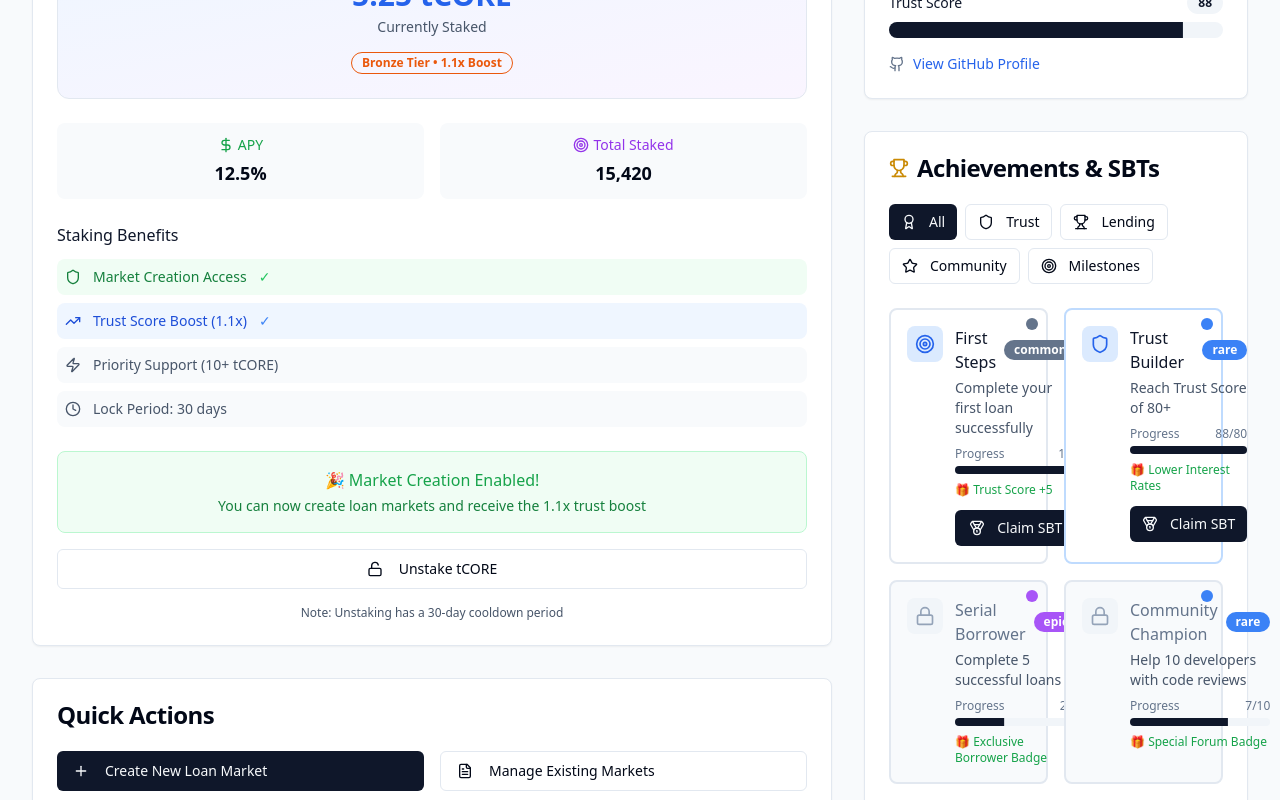
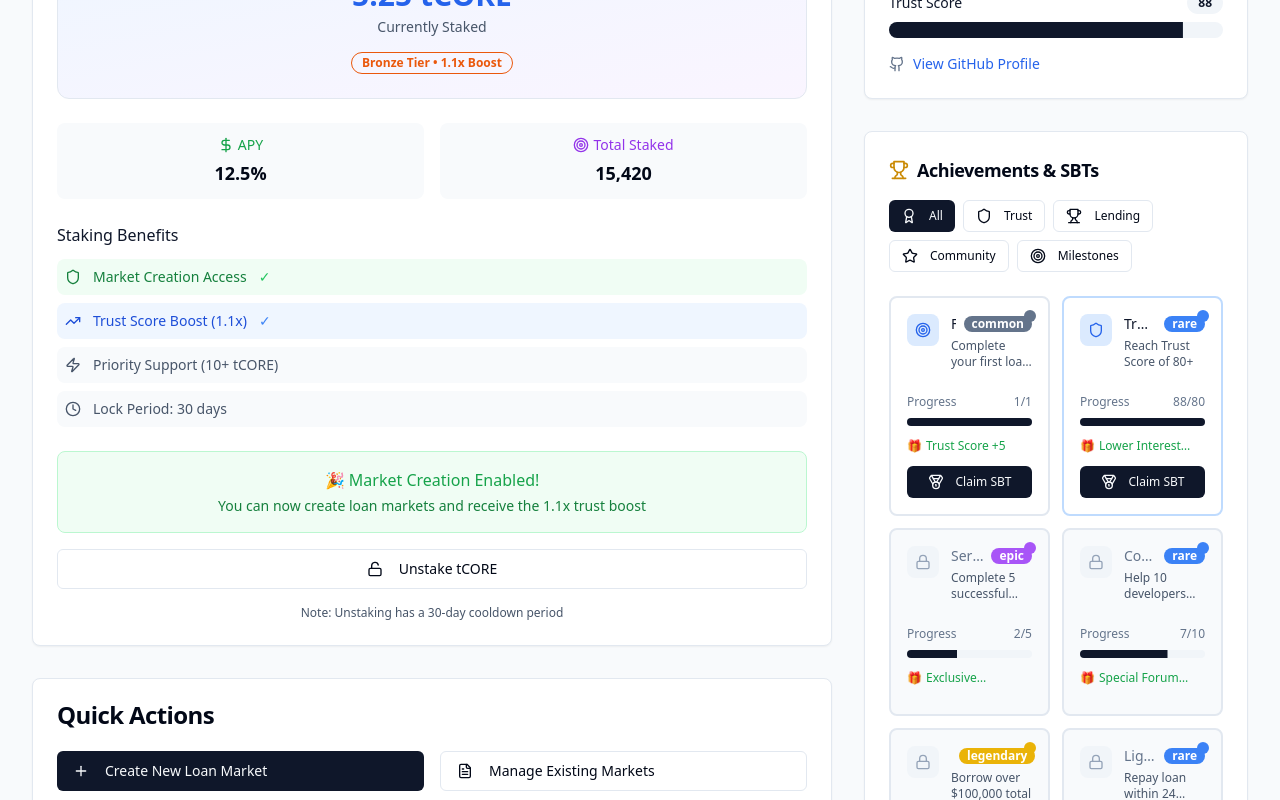
Before and after one commit to 71220903/coredev-finance-flow, a React (Vite) app: page /dashboard in a window 1280 px wide. Shown: the part 500-1300 px from the top of the page. Built offline with nearby package versions, Linux system fonts and the light colour scheme.

Commit message:
Fix: Improve AchievementsWidget UI
Refactor AchievementsWidget to improve layout and visual presentation, addressing the reported display issues.

```diff
--- a/src/components/AchievementsWidget.tsx
+++ b/src/components/AchievementsWidget.tsx
@@ -152,25 +152,32 @@ const AchievementsWidget = () => {
     });
   };
 
+  const formatProgress = (current: number, max: number) => {
+    if (max >= 1000) {
+      return `${(current / 1000).toFixed(0)}k/${(max / 1000).toFixed(0)}k`;
+    }
+    return `${current}/${max}`;
+  };
+
   return (
-    <Card className="animate-fade-in">
-      <CardHeader>
-        <CardTitle className="flex items-center space-x-2">
+    <Card className="animate-fade-in w-full">
+      <CardHeader className="pb-4">
+        <CardTitle className="flex items-center space-x-2 text-lg">
           <Trophy className="h-5 w-5 text-yellow-600" />
           <span>Achievements & SBTs</span>
         </CardTitle>
       </CardHeader>
 
-      <CardContent className="space-y-6">
+      <CardContent className="space-y-4">
         {/* Category Filter */}
-        <div className="flex flex-wrap gap-2">
+        <div className="flex flex-wrap gap-2 pb-2">
           {categories.map((category) => (
             <Button
               key={category.id}
               variant={selectedCategory === category.id ? "default" : "outline"}
               size="sm"
               onClick={() => setSelectedCategory(category.id)}
-              className="transition-all duration-200 hover:scale-105"
+              className="h-8 text-xs px-3 transition-all duration-200 hover:scale-105"
             >
               <category.icon className="h-3 w-3 mr-1" />
               {category.label}
@@ -179,66 +186,71 @@ const AchievementsWidget = () => {
         </div>
 
         {/* Achievements Grid */}
-        <div className="grid grid-cols-1 md:grid-cols-2 gap-4">
+        <div className="grid grid-cols-1 xl:grid-cols-2 gap-3">
           {filteredAchievements.map((achievement) => (
             <div
               key={achievement.id}
-              className={`relative p-4 rounded-lg border-2 transition-all duration-300 hover:scale-105 hover:shadow-lg ${
+              className={`relative p-4 rounded-lg border-2 transition-all duration-300 hover:scale-[1.02] hover:shadow-md min-h-[160px] ${
                 achievement.unlocked
                   ? `${getRarityBorder(achievement.rarity)} bg-white`
                   : "border-slate-200 bg-slate-50"
               }`}
             >
               {/* Rarity Indicator */}
-              <div className={`absolute top-2 right-2 w-3 h-3 rounded-full ${getRarityColor(achievement.rarity)}`} />
+              <div className={`absolute top-3 right-3 w-3 h-3 rounded-full ${getRarityColor(achievement.rarity)}`} />
 
-              <div className="flex items-start space-x-3">
-                <div className={`p-2 rounded-lg ${
+              <div className="flex flex-col h-full">
+                <div className="flex items-start space-x-3 mb-3">
+                  <div className={`p-2 rounded-lg flex-shrink-0 ${
                     achievement.unlocked
                       ? "bg-blue-100 text-blue-600"
                       : "bg-slate-100 text-slate-400"
                   }`}>
                     {achievement.unlocked ? (
-                    <achievement.icon className="h-5 w-5" />
+                      <achievement.icon className="h-4 w-4" />
                     ) : (
-                    <Lock className="h-5 w-5" />
+                      <Lock className="h-4 w-4" />
                     )}
                   </div>
 
-                <div className="flex-1">
+                  <div className="flex-1 min-w-0">
                     <div className="flex items-center space-x-2 mb-1">
-                    <h4 className={`font-medium ${achievement.unlocked ? "text-slate-900" : "text-slate-500"}`}>
+                      <h4 className={`font-medium text-sm truncate ${achievement.unlocked ? "text-slate-900" : "text-slate-500"}`}>
                         {achievement.title}
                       </h4>
-                    <Badge variant="outline" className={`text-xs ${getRarityColor(achievement.rarity)} text-white border-0`}>
+                      <Badge variant="outline" className={`text-xs px-2 py-0 ${getRarityColor(achievement.rarity)} text-white border-0 flex-shrink-0`}>
                         {achievement.rarity}
                       </Badge>
                     </div>
 
-                  <p className="text-sm text-slate-600 mb-2">{achievement.description}</p>
+                    <p className="text-xs text-slate-600 mb-3 line-clamp-2">{achievement.description}</p>
+                  </div>
+                </div>
 
-                  {/* Progress Bar */}
-                  <div className="space-y-1">
+                {/* Progress Section */}
+                <div className="space-y-2 mb-3">
                   <div className="flex justify-between text-xs text-slate-500">
                     <span>Progress</span>
-                      <span>{achievement.progress}/{achievement.maxProgress}</span>
+                    <span className="font-medium">{formatProgress(achievement.progress, achievement.maxProgress)}</span>
                   </div>
                   <Progress
-                      value={(achievement.progress / achievement.maxProgress) * 100}
+                    value={Math.min((achievement.progress / achievement.maxProgress) * 100, 100)}
                     className="h-2"
                   />
                 </div>
 
                 {/* Reward Info */}
-                  <div className="mt-2 text-xs text-green-600">
-                    🎁 {achievement.reward}
+                <div className="text-xs text-green-600 mb-3 flex items-start space-x-1">
+                  <span>🎁</span>
+                  <span className="line-clamp-1">{achievement.reward}</span>
                 </div>
 
-                  {/* SBT Claim Button */}
+                {/* Action Button */}
+                <div className="mt-auto">
                   {achievement.unlocked && achievement.sbtTokenId && (
                     <Button
                       size="sm"
-                      className="mt-3 w-full transition-all duration-200 hover:scale-105"
+                      className="w-full h-8 text-xs transition-all duration-200 hover:scale-105"
                       onClick={() => handleClaimSBT(achievement)}
                     >
                       <Medal className="h-3 w-3 mr-1" />
@@ -247,9 +259,9 @@ const AchievementsWidget = () => {
                   )}
 
                   {achievement.unlocked && !achievement.sbtTokenId && (
-                    <div className="mt-3 flex items-center space-x-1 text-green-600">
+                    <div className="flex items-center justify-center space-x-1 text-green-600 py-1">
                       <CheckCircle className="h-3 w-3" />
-                      <span className="text-xs">Completed</span>
+                      <span className="text-xs font-medium">Completed</span>
                     </div>
                   )}
                 </div>
@@ -257,6 +269,13 @@ const AchievementsWidget = () => {
             </div>
           ))}
         </div>
+
+        {filteredAchievements.length === 0 && (
+          <div className="text-center py-8 text-slate-500">
+            <Trophy className="h-8 w-8 mx-auto mb-2 opacity-50" />
+            <p className="text-sm">No achievements found for this category</p>
+          </div>
+        )}
       </CardContent>
     </Card>
   );
```
Lines whose indentation alone changed are shown as unchanged.
